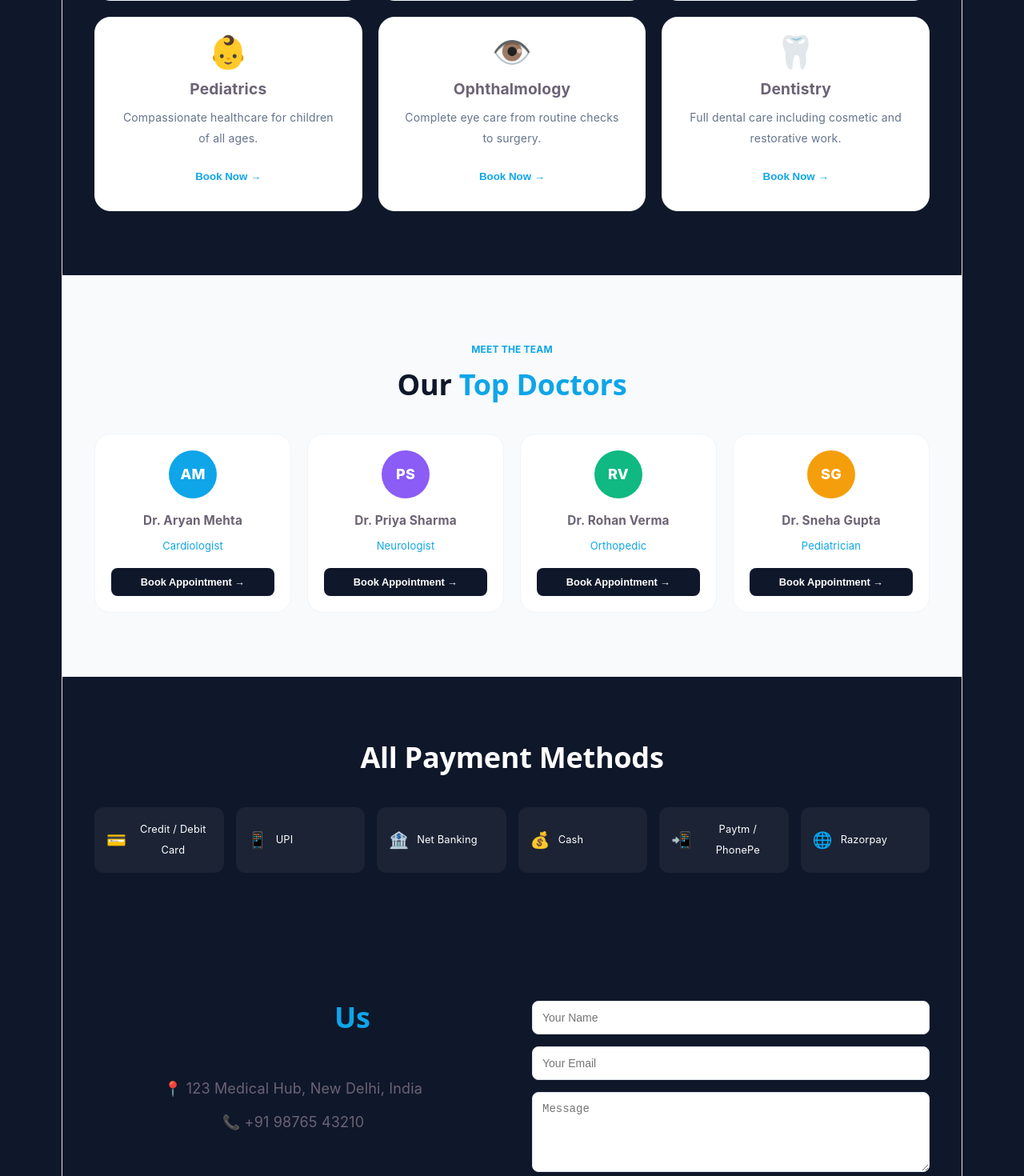
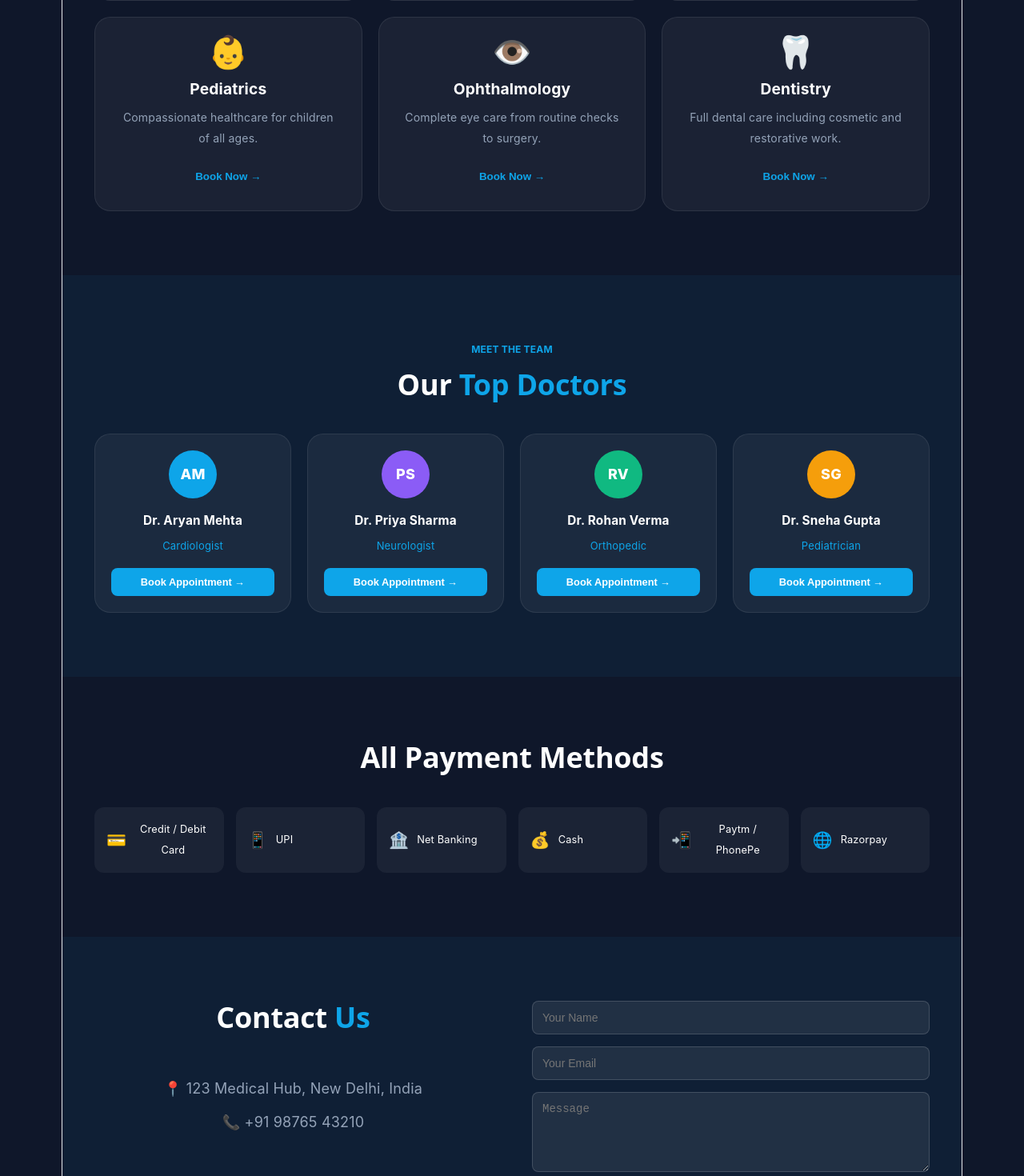
Before and after one commit to sachinyadavb-1761-eng/hospital-management-system, a React app in the folder frontend/: page / in a window 1280 px wide. Shown: the part 1240-2710 px from the top of the page at 80% size. Built offline with nearby package versions, Linux system fonts and the light colour scheme; the HTML template or start-up script is replaced by a standard one.

Commit message:
fix: dark theme applied to all sections

```diff
--- a/frontend/src/pages/Home.jsx
+++ b/frontend/src/pages/Home.jsx
@@ -4,6 +4,7 @@
 // 2. LanguageSwitcher component navbar mein add kiya
 // 3. Responsive CSS — mobile/tablet/desktop sab handle
 // 4. Password eye icon yahan nahi (login pages mein hai)
+// 5. FIX: Dark theme — service cards, doctor cards, contact section sab dark
 
 import { useState, useEffect } from "react";
 import { useNavigate } from "react-router-dom";
@@ -146,7 +147,6 @@ export default function Home() {
 
           {/* Desktop Actions */}
           <div style={s.navActions} className="nav-actions-desktop">
-            {/* Language Switcher */}
             <LanguageSwitcher />
 
             {loggedIn && authUser ? (
@@ -307,10 +307,10 @@ export default function Home() {
       </section>
 
       {/* ── Services ── */}
-      <section id="services" style={s.section}>
+      <section id="services" style={{ ...s.section, background: "#0f172a" }}>
         <div style={s.sectionInner}>
           <div style={s.sectionTag}>{t("whatWeOffer")}</div>
-          <h2 style={s.sectionTitle}>
+          <h2 style={{ ...s.sectionTitle, color: "#fff" }}>
             {t("ourSpecializations").split(" ").slice(0, -1).join(" ")}{" "}
             <span style={s.accent}>
               {t("ourSpecializations").split(" ").slice(-1)}
@@ -335,10 +335,10 @@ export default function Home() {
       </section>
 
       {/* ── Doctors ── */}
-      <section id="doctors" style={{ ...s.section, background: "#f8fafc" }}>
+      <section id="doctors" style={{ ...s.section, background: "#0f1f35" }}>
         <div style={s.sectionInner}>
           <div style={s.sectionTag}>{t("meetTheTeam")}</div>
-          <h2 style={s.sectionTitle}>
+          <h2 style={{ ...s.sectionTitle, color: "#fff" }}>
             {t("ourTopDoctors").split(" ").slice(0, -2).join(" ")}{" "}
             <span style={s.accent}>
               {t("ourTopDoctors").split(" ").slice(-2).join(" ")}
@@ -382,18 +382,18 @@ export default function Home() {
       </section>
 
       {/* ── Contact ── */}
-      <section id="contact" style={s.section}>
+      <section id="contact" style={{ ...s.section, background: "#0f1f35" }}>
         <div style={s.sectionInner}>
           <div style={s.contactGrid}>
             <div style={s.contactInfo}>
-              <h2 style={s.sectionTitle}>
+              <h2 style={{ ...s.sectionTitle, color: "#fff" }}>
                 {t("contactUs").split(" ")[0]}{" "}
                 <span style={s.accent}>
                   {t("contactUs").split(" ").slice(1).join(" ")}
                 </span>
               </h2>
-              <p>{t("address")}</p>
-              <p>{t("phone")}</p>
+              <p style={{ color: "#94a3b8" }}>{t("address")}</p>
+              <p style={{ color: "#94a3b8" }}>{t("phone")}</p>
             </div>
             <form onSubmit={handleContact} style={s.contactForm}>
               {submitted && <div style={s.successBox}>{t("messageSent")}</div>}
@@ -429,15 +429,13 @@ export default function Home() {
         </div>
       </footer>
 
-      {/* ── Responsive Styles (CSS-in-JS via style tag) ── */}
+      {/* ── Responsive Styles ── */}
       <style>{`
-        /* ── Mobile (max 640px) ── */
         @media (max-width: 640px) {
           .nav-links-desktop { display: none !important; }
           .nav-actions-desktop { display: none !important; }
           .hamburger { display: flex !important; }
         }
-        /* ── Tablet & Desktop ── */
         @media (min-width: 641px) {
           .hamburger { display: none !important; }
         }
@@ -449,7 +447,7 @@ export default function Home() {
 const s = {
   root: {
     fontFamily: "'Inter', sans-serif",
-    background: "#0f172a",
+    background: "#0f172a", // ← FIXED: dark background globally
     overflowX: "hidden",
   },
 
@@ -464,14 +462,14 @@ const s = {
     transition: "all 0.3s",
   },
   navScrolled: {
-    background: "rgba(255,255,255,0.95)",
-    boxShadow: "0 2px 20px rgba(0,0,0,0.08)",
+    background: "rgba(15,23,42,0.97)",
+    boxShadow: "0 2px 20px rgba(0,0,0,0.3)",
     padding: "14px 0",
   },
   navInner: {
     maxWidth: 1200,
     margin: "0 auto",
-    padding: "0 clamp(16px, 4vw, 40px)", // responsive padding
+    padding: "0 clamp(16px, 4vw, 40px)",
     display: "flex",
     alignItems: "center",
     justifyContent: "space-between",
@@ -492,14 +490,14 @@ const s = {
   logoText: {
     fontSize: "clamp(16px, 2vw, 20px)",
     fontWeight: 800,
-    color: "#0f172a",
+    color: "#fff", // ← FIXED: white text on dark navbar
   },
   navLinks: { display: "flex", gap: 4 },
   navLink: {
     padding: "8px 14px",
     border: "none",
     background: "transparent",
-    color: "#475569",
+    color: "#94a3b8", // ← FIXED: light color on dark navbar
     fontSize: "clamp(13px, 1.2vw, 15px)",
     cursor: "pointer",
   },
@@ -508,8 +506,9 @@ const s = {
   loginBtn: {
     padding: "8px 16px",
     borderRadius: 10,
-    border: "1.5px solid #e2e8f0",
+    border: "1.5px solid rgba(255,255,255,0.2)",
     background: "transparent",
+    color: "#fff", // ← FIXED
     fontWeight: 600,
     cursor: "pointer",
     fontSize: 13,
@@ -526,7 +525,7 @@ const s = {
     fontSize: 13,
     whiteSpace: "nowrap",
   },
-  navUserName: { fontSize: 13, fontWeight: 600, color: "#0f172a" },
+  navUserName: { fontSize: 13, fontWeight: 600, color: "#fff" },
   navRoleBadge: {
     fontSize: 11,
     fontWeight: 700,
@@ -540,7 +539,7 @@ const s = {
     padding: "8px 14px",
     borderRadius: 10,
     border: "none",
-    background: "#0f172a",
+    background: "#0ea5e9",
     color: "#fff",
     fontWeight: 700,
     fontSize: 12,
@@ -550,9 +549,9 @@ const s = {
   navLogoutBtn: {
     padding: "8px 14px",
     borderRadius: 10,
-    border: "1.5px solid #e2e8f0",
+    border: "1.5px solid rgba(239,68,68,0.4)",
     background: "transparent",
-    color: "#ef4444",
+    color: "#f87171",
     fontWeight: 600,
     fontSize: 12,
     cursor: "pointer",
@@ -621,8 +620,8 @@ const s = {
   mobileDashBtn: {
     padding: "12px",
     border: "none",
-    background: "#fff",
-    color: "#0f172a",
+    background: "#0ea5e9",
+    color: "#fff",
     fontWeight: 700,
     borderRadius: 10,
     cursor: "pointer",
@@ -787,11 +786,12 @@ const s = {
   sectionTitle: {
     fontSize: "clamp(24px, 3.5vw, 36px)",
     fontWeight: 800,
-    color: "#0f172a",
+    color: "#fff", // ← FIXED: white by default
     marginBottom: 40,
   },
   accent: { color: "#0ea5e9" },
 
+  // ── Services ── FIXED: Dark cards
   serviceGrid: {
     display: "grid",
     gridTemplateColumns: "repeat(auto-fit, minmax(min(280px, 100%), 1fr))",
@@ -800,16 +800,17 @@ const s = {
   serviceCard: {
     padding: "clamp(20px, 3vw, 30px)",
     borderRadius: 20,
-    border: "1px solid #f1f5f9",
-    background: "#fff",
+    border: "1px solid rgba(255,255,255,0.08)",
+    background: "rgba(255,255,255,0.05)", // ← FIXED: dark card
   },
   serviceIcon: { fontSize: 40, marginBottom: 20 },
   serviceTitle: {
     fontSize: "clamp(16px, 1.5vw, 20px)",
     fontWeight: 700,
     marginBottom: 10,
+    color: "#fff", // ← FIXED: white text
   },
-  serviceDesc: { color: "#64748b", fontSize: 14, marginBottom: 20 },
+  serviceDesc: { color: "#94a3b8", fontSize: 14, marginBottom: 20 }, // ← FIXED
   serviceBtn: {
     background: "transparent",
     border: "none",
@@ -818,17 +819,18 @@ const s = {
     cursor: "pointer",
   },
 
+  // ── Doctors ── FIXED: Dark cards
   doctorGrid: {
     display: "grid",
     gridTemplateColumns: "repeat(auto-fit, minmax(min(180px, 100%), 1fr))",
     gap: 20,
   },
   doctorCard: {
-    background: "#fff",
+    background: "rgba(255,255,255,0.05)", // ← FIXED: dark card
     padding: 20,
     borderRadius: 20,
     textAlign: "center",
-    border: "1px solid #f1f5f9",
+    border: "1px solid rgba(255,255,255,0.08)", // ← FIXED
   },
   doctorAvatar: {
     width: 60,
@@ -845,6 +847,7 @@ const s = {
     fontSize: "clamp(14px, 1.2vw, 16px)",
     fontWeight: 700,
     marginBottom: 5,
+    color: "#fff", // ← FIXED: white text
   },
   doctorSpec: { color: "#0ea5e9", fontSize: 13, marginBottom: 15 },
   doctorBtn: {
@@ -852,13 +855,14 @@ const s = {
     padding: 10,
     borderRadius: 8,
     border: "none",
-    background: "#0f172a",
+    background: "#0ea5e9", // ← FIXED: blue button
     color: "#fff",
     fontWeight: 600,
     cursor: "pointer",
     fontSize: "clamp(12px, 1vw, 14px)",
   },
 
+  // ── Payment ──
   paymentGrid: {
     display: "grid",
     gridTemplateColumns: "repeat(auto-fit, minmax(min(140px, 45%), 1fr))",
@@ -875,6 +879,7 @@ const s = {
   paymentIcon: { fontSize: 20, flexShrink: 0 },
   paymentName: { color: "#fff", fontSize: "clamp(12px, 1vw, 14px)" },
 
+  // ── Contact ── FIXED: Dark theme
   contactGrid: {
     display: "grid",
     gridTemplateColumns: "repeat(auto-fit, minmax(min(280px, 100%), 1fr))",
@@ -885,17 +890,19 @@ const s = {
   contactInput: {
     padding: "12px",
     borderRadius: 8,
-    border: "1px solid #e2e8f0",
+    border: "1px solid rgba(255,255,255,0.15)", // ← FIXED
     outline: "none",
     fontSize: 14,
     width: "100%",
     boxSizing: "border-box",
+    background: "rgba(255,255,255,0.08)", // ← FIXED: dark input
+    color: "#fff", // ← FIXED: white text in input
   },
   contactBtn: {
     padding: "12px",
     borderRadius: 8,
     border: "none",
-    background: "#0f172a",
+    background: "#0ea5e9", // ← FIXED: blue button
     color: "#fff",
     fontWeight: 700,
     cursor: "pointer",
@@ -908,8 +915,9 @@ const s = {
     marginBottom: 10,
   },
 
+  // ── Footer ──
   footer: {
-    background: "#0f172a",
+    background: "#0a0f1e",
     padding: "clamp(24px, 4vw, 40px)",
     textAlign: "center",
   },
```
